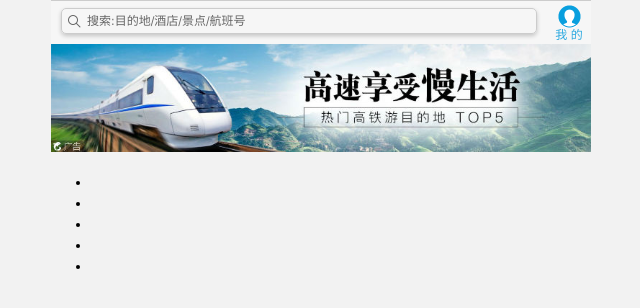
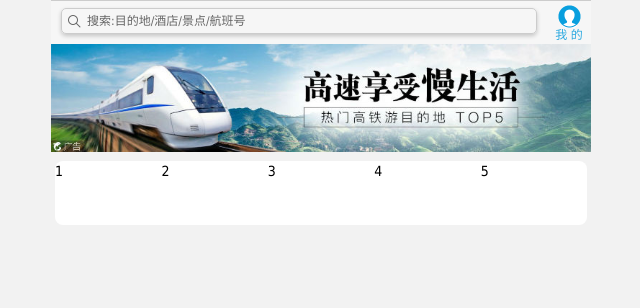
Before and after one commit to xiaoshanzhaguo/CSS_Study, a plain HTML site: page 移动web开发-flex布局案例/H5/index.html in a window 1280 px wide. Shown: the full height of the page, 319-959 px from the left. Drawn offline with nearby package versions, Linux system fonts and the light colour scheme.

Commit message:
complete a little

```diff
--- a/移动web开发-flex布局案例/H5/css/index.css
+++ b/移动web开发-flex布局案例/H5/css/index.css
@@ -7,6 +7,12 @@ body {
     background: #f2f2f2;
     overflow-x: hidden;
     -webkit-tap-highlight-color: transparent;
+}
+
+ul {
+    list-style-type: none;
+    margin: 0;
+    padding: 0;
 }
 
 a {
@@ -86,3 +92,15 @@ div {
 .focus img {
     width: 100%;
 }
+/* 局部导航栏 */
+.local-nav {
+    display: flex;
+    height: 64px;
+    background-color: #fff;
+    margin: 3px 4px;
+    border-radius: 8px;
+}
+
+.local-nav li {
+    flex: 1;
+}
--- a/移动web开发-flex布局案例/H5/index.html
+++ b/移动web开发-flex布局案例/H5/index.html
@@ -20,11 +20,11 @@
     </div>
     <!-- 局部导航栏 -->
     <ul class="local-nav">
-        <li></li>
-        <li></li>
-        <li></li>
-        <li></li>
-        <li></li>
+        <li>1</li>
+        <li>2</li>
+        <li>3</li>
+        <li>4</li>
+        <li>5</li>
     </ul>
 </body>
 </html>
```
Also changed, not shown: CSS_day7/01-精灵图使用.html (added, +12 -0 lines).
